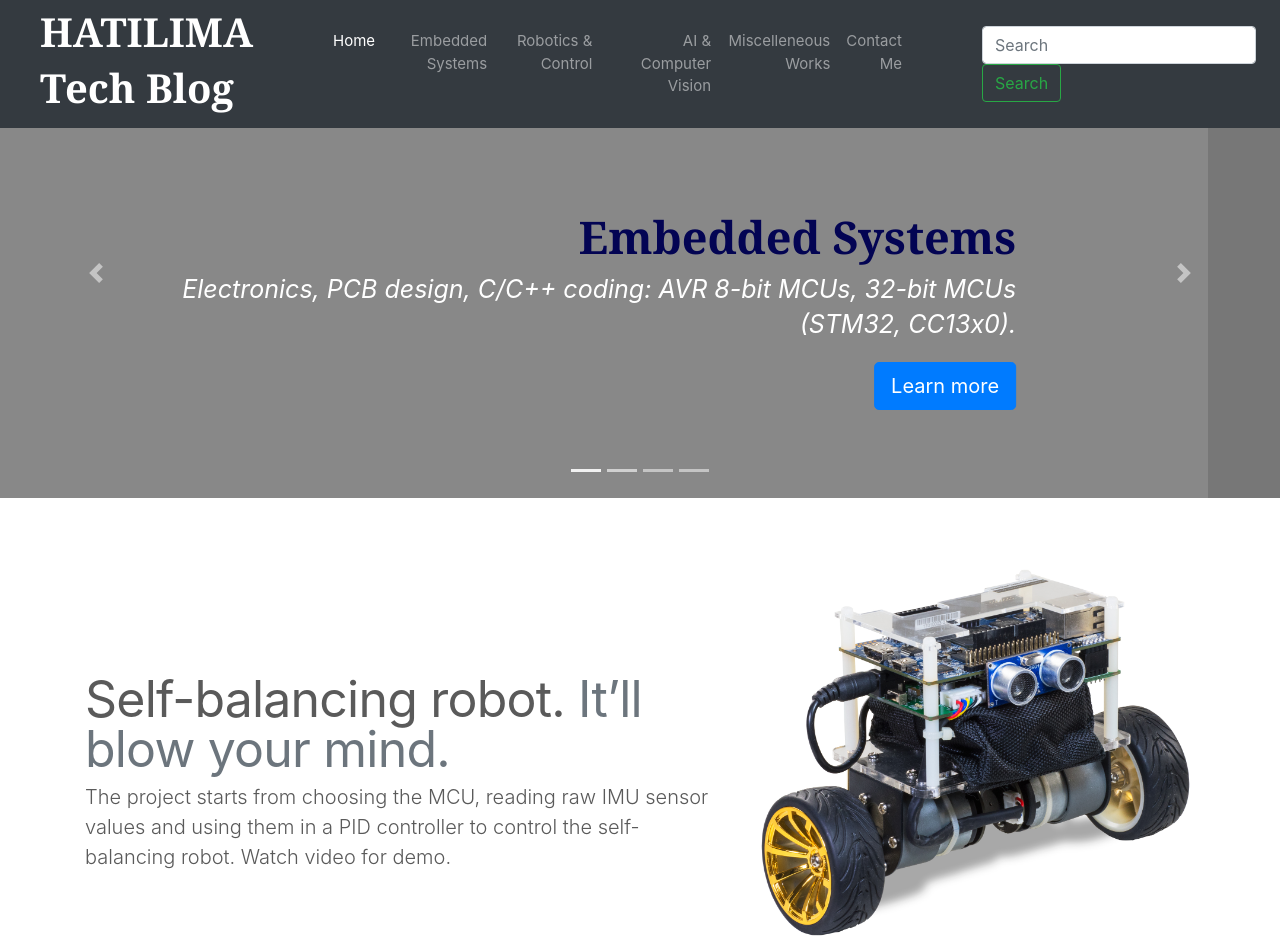
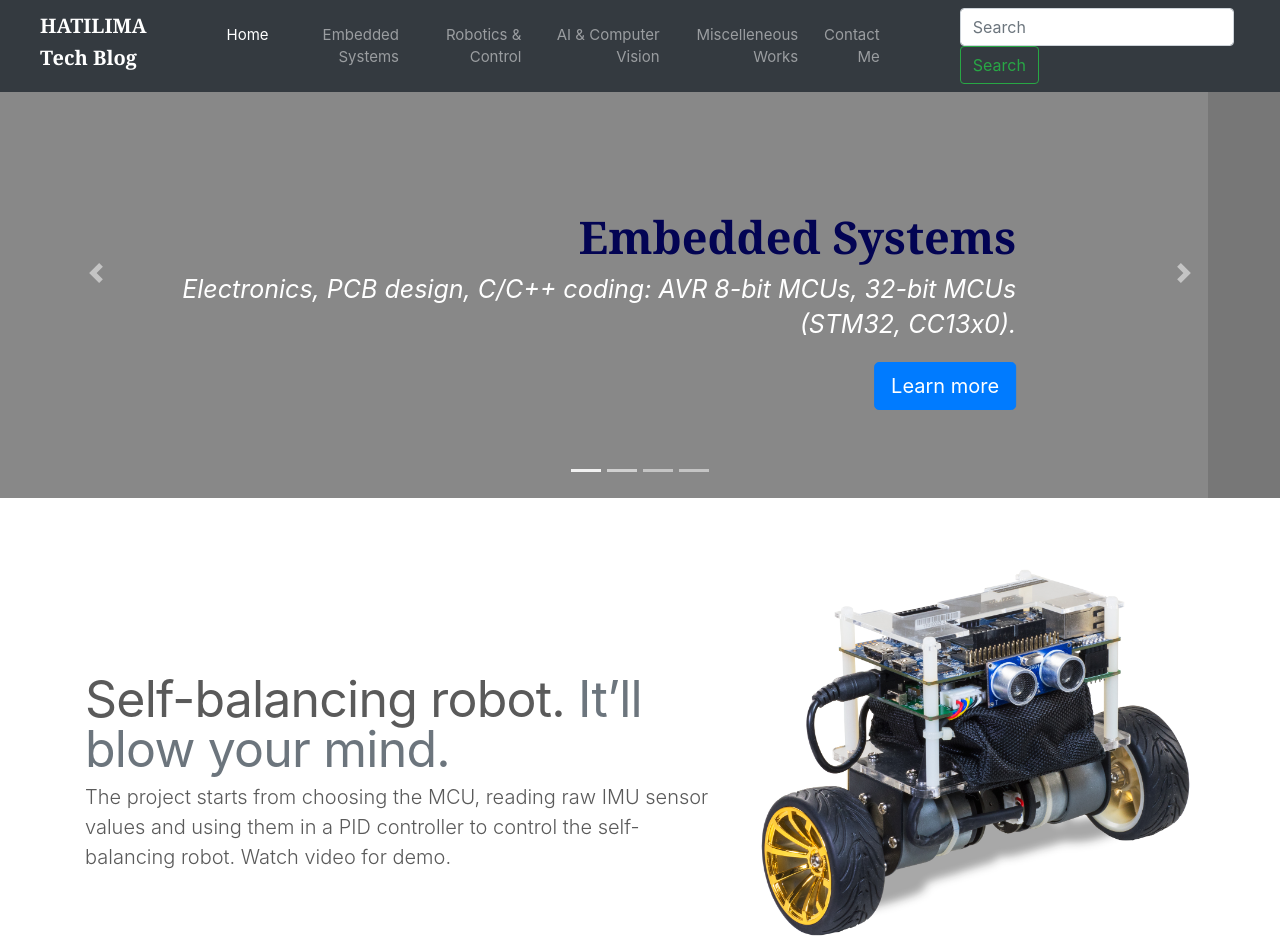
Before and after one commit to hatilima/Web, a plain HTML site: page Bootstrap2/index.html in a window 1280 px wide. Shown: the top 949 px of the page. Drawn offline with nearby package versions, Linux system fonts and the light colour scheme.

Commit message:
Narrowing the Nav-Bar

```diff
--- a/Bootstrap2/index.html
+++ b/Bootstrap2/index.html
@@ -42,8 +42,8 @@
                         </button>
 
                         <div>
-                            <h1 style="color: white; text-align: left; font-weight: bold; font-family: Georgia, 'Times New Roman', Times, serif;" class="mr-5 ml-4">HATILIMA</h1>
-                            <h1 style="color: white; text-align: left;font-weight: bold; font-family: Georgia, 'Times New Roman', Times, serif;" class="mr-5 ml-4">Tech Blog</h1>
+                            <h5 style="color: white; text-align: left; font-weight: bold; font-family: Georgia, 'Times New Roman', Times, serif;" class="mr-5 ml-4">HATILIMA</h5>
+                            <h5 style="color: white; text-align: left;font-weight: bold; font-family: Georgia, 'Times New Roman', Times, serif;" class="mr-5 ml-4">Tech Blog</h5>
                         </div>
 
                         <div class="collapse navbar-collapse text-right" id="navbarCollapse" style="font-size: 15px;">
```
Also changed, not shown: Bootstrap2/pages/AI_CompVision.html (+2 -2 lines), Bootstrap2/pages/contactMe.html (+2 -2 lines), Bootstrap2/pages/embeddedSystems.html (+2 -2 lines), Bootstrap2/pages/miscelleneous.html (+2 -2 lines), Bootstrap2/pages/roboticsAndControl.html (+2 -2 lines).
